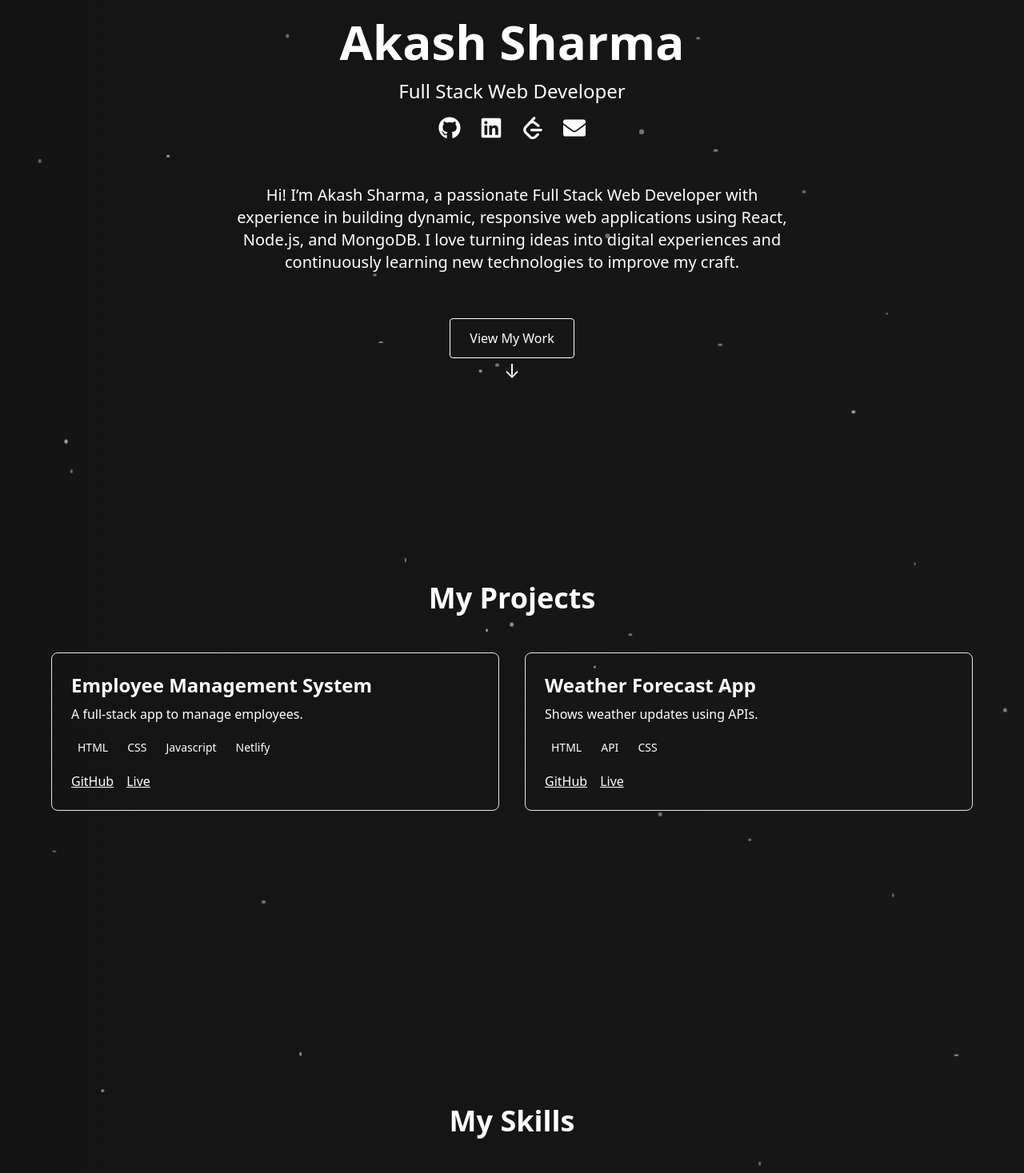
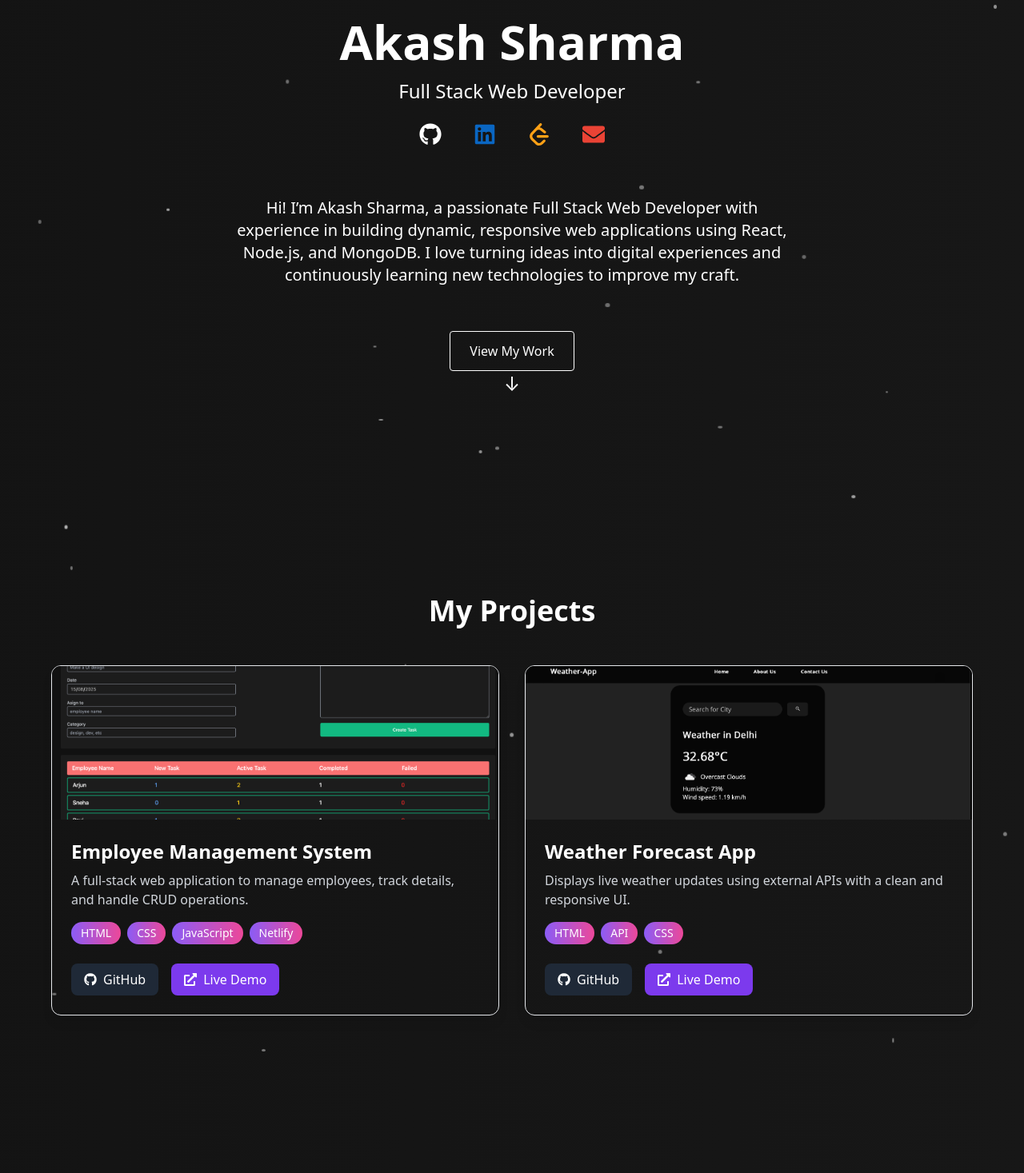
Before and after one commit to iakashhhh/Akash-Portfolio, a React (Vite) app: page / in a window 1280 px wide. Shown: the part 338-1805 px from the top of the page at 80% size. Built offline with nearby package versions, Linux system fonts and the light colour scheme.

Commit message:
Update portfolio

```diff
--- a/src/App.jsx
+++ b/src/App.jsx
@@ -80,30 +80,32 @@ export default function App() {
         <a
           href="https://github.com/iakashhhh"
           target="_blank"
-          className="text-white hover:text-gray-300 transition transform hover:scale-110"
+          rel="noopener noreferrer"
+          className="p-2 rounded-full bg-white/10 hover:bg-white/20 transition transform hover:scale-110 hover:shadow-lg hover:shadow-white/30"
         >
-          <FaGithub size={28} />
+          <FaGithub size={28} color="#FFFFFF" />
         </a>
         <a
           href="https://www.linkedin.com/in/akash-sharma-202269246"
           target="_blank"
-          className="text-white hover:text-gray-300 transition transform hover:scale-110"
+          rel="noopener noreferrer"
+          className="p-2 rounded-full bg-white/10 hover:bg-white/20 transition transform hover:scale-110 hover:shadow-lg hover:shadow-white/30"
         >
-          <FaLinkedin size={28} />
+          <FaLinkedin size={28} color="#0A66C2" />
         </a>
         <a
            href="https://leetcode.com/u/i_akashhhh/"
            target="_blank"
-           className="text-white hover:text-gray-300 transition transform hover:scale-110"
-         >
-            <SiLeetcode size={28} />
+          className="p-2 rounded-full bg-white/10 hover:bg-white/20 transition transform hover:scale-110 hover:shadow-lg hover:shadow-white/30"
+        >
+            <SiLeetcode size={28} color="#FFA116" />
          </a>
 
         <a
           href="mailto:i.akashhhh@gmail.com"
-          className="text-white hover:text-gray-300 transition transform hover:scale-110"
-        >
-          <FaEnvelope size={28} />
+            className="p-2 rounded-full bg-white/10 hover:bg-white/20 transition transform hover:scale-110 hover:shadow-lg hover:shadow-white/30"
+          >
+          <FaEnvelope size={28} color="#EA4335" />
         </a>
       </motion.div>
 
--- a/src/components/Projects.jsx
+++ b/src/components/Projects.jsx
@@ -1,26 +1,35 @@
-import { motion } from 'framer-motion';
+import { motion } from "framer-motion";
+import { FaGithub, FaExternalLinkAlt } from "react-icons/fa";
+
+// Import your project images from assets
+import EMSImage from "../assets/ems.png";
+import WeatherImage from "../assets/weather.png";
 
 const projects = [
   {
-    title: 'Employee Management System',
-    description: 'A full-stack app to manage employees.',
-    tech: ['HTML','CSS', 'Javascript', 'Netlify'],
-    github: 'https://github.com/iakashhhh/ems',
-    live: 'https://ems-akash.netlify.app',
+    title: "Employee Management System",
+    description: "A full-stack web application to manage employees, track details, and handle CRUD operations.",
+    tech: ["HTML", "CSS", "JavaScript", "Netlify"],
+    github: "https://github.com/iakashhhh/ems",
+    live: "https://ems-akash.netlify.app",
+    image: EMSImage,
   },
   {
-    title: 'Weather Forecast App',
-    description: 'Shows weather updates using APIs.',
-    tech: ['HTML', 'API', 'CSS'],
-    github: 'https://github.com/iakashhhh/weather-forecast',
-    live: 'https://weatherforcast-akash.netlify.app',
+    title: "Weather Forecast App",
+    description: "Displays live weather updates using external APIs with a clean and responsive UI.",
+    tech: ["HTML", "API", "CSS"],
+    github: "https://github.com/iakashhhh/weather-forecast",
+    live: "https://weatherforecast-akash.netlify.app",
+    image: WeatherImage,
   },
 ];
 
 export default function Projects() {
   return (
     <section id="projects" className="bg-transparent text-white py-20 px-4">
-      <h2 className="text-4xl font-bold text-center mb-12 relative z-10">My Projects</h2>
+      <h2 className="text-4xl font-bold text-center mb-12 relative z-10">
+        My Projects
+      </h2>
 
       <motion.div
         className="grid grid-cols-1 md:grid-cols-2 gap-8 max-w-6xl mx-auto relative z-10"
@@ -29,7 +38,7 @@ export default function Projects() {
         viewport={{ once: true }}
         variants={{
           hidden: {},
-          visible: { transition: { staggerChildren: 0.2 } }, // Stagger children
+          visible: { transition: { staggerChildren: 0.2 } },
         }}
       >
         {projects.map((project, index) => (
@@ -40,38 +49,54 @@ export default function Projects() {
               visible: { opacity: 1, y: 0 },
             }}
             whileHover={{
-              scale: 1.07,
-              boxShadow: '0px 20px 30px rgba(255, 255, 255, 0.2)',
+              scale: 1.05,
+              boxShadow: "0px 15px 40px rgba(255, 255, 255, 0.15)",
             }}
-            className="backdrop-blur-sm bg-black/50 border border-white/20 p-6 rounded-lg transition transform cursor-pointer"
+            className="backdrop-blur-sm bg-black/50 border border-white/20 rounded-xl overflow-hidden shadow-lg transition-all"
           >
+            {/* Project Image */}
+            <img
+              src={project.image}
+              alt={project.title}
+              className="w-full h-48 object-cover"
+            />
+
+            {/* Project Content */}
+            <div className="p-6">
               <h3 className="text-2xl font-semibold mb-2">{project.title}</h3>
-            <p className="mb-4">{project.description}</p>
-            <div className="flex flex-wrap gap-2 mb-4">
+              <p className="mb-4 text-gray-300">{project.description}</p>
+
+              {/* Tech Stack Badges */}
+              <div className="flex flex-wrap gap-2 mb-6">
                 {project.tech.map((tech, i) => (
                   <span
                     key={i}
-                  className="bg-white/20 text-white px-2 py-1 rounded text-sm"
+                    className="px-3 py-1 rounded-full text-sm font-medium bg-gradient-to-r from-purple-500 to-pink-500 text-white"
                   >
                     {tech}
                   </span>
                 ))}
               </div>
+
+              {/* Buttons */}
               <div className="flex gap-4">
                 <a
                   href={project.github}
                   target="_blank"
-                className="underline hover:text-gray-300"
+                  rel="noopener noreferrer"
+                  className="flex items-center gap-2 px-4 py-2 bg-gray-800 hover:bg-gray-700 rounded-lg transition"
                 >
-                GitHub
+                  <FaGithub /> GitHub
                 </a>
                 <a
                   href={project.live}
                   target="_blank"
-                className="underline hover:text-gray-300"
+                  rel="noopener noreferrer"
+                  className="flex items-center gap-2 px-4 py-2 bg-purple-600 hover:bg-purple-500 rounded-lg transition"
                 >
-                Live
+                  <FaExternalLinkAlt /> Live Demo
                 </a>
+              </div>
             </div>
           </motion.div>
         ))}
```
Also changed, not shown: src/assets/ems.png (added), src/assets/weather.png (added). Lines whose indentation alone changed are shown as unchanged.
